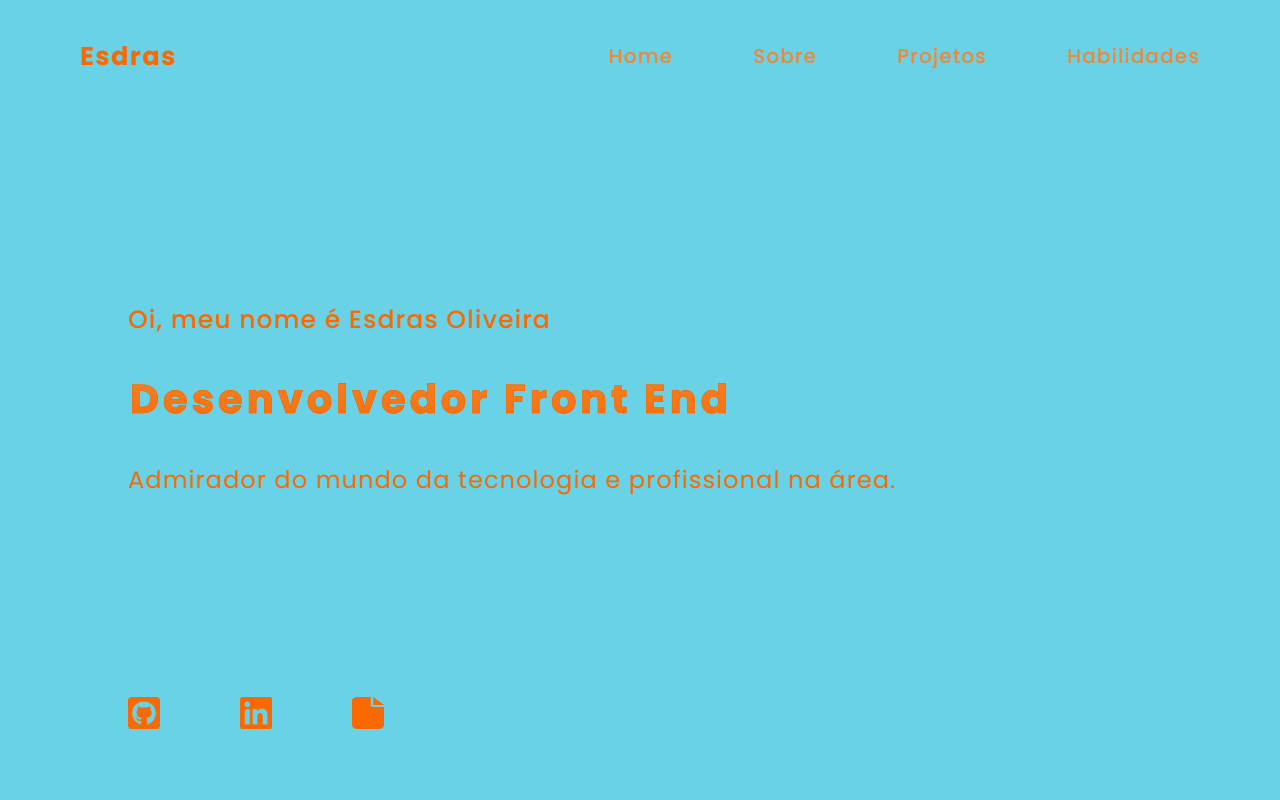
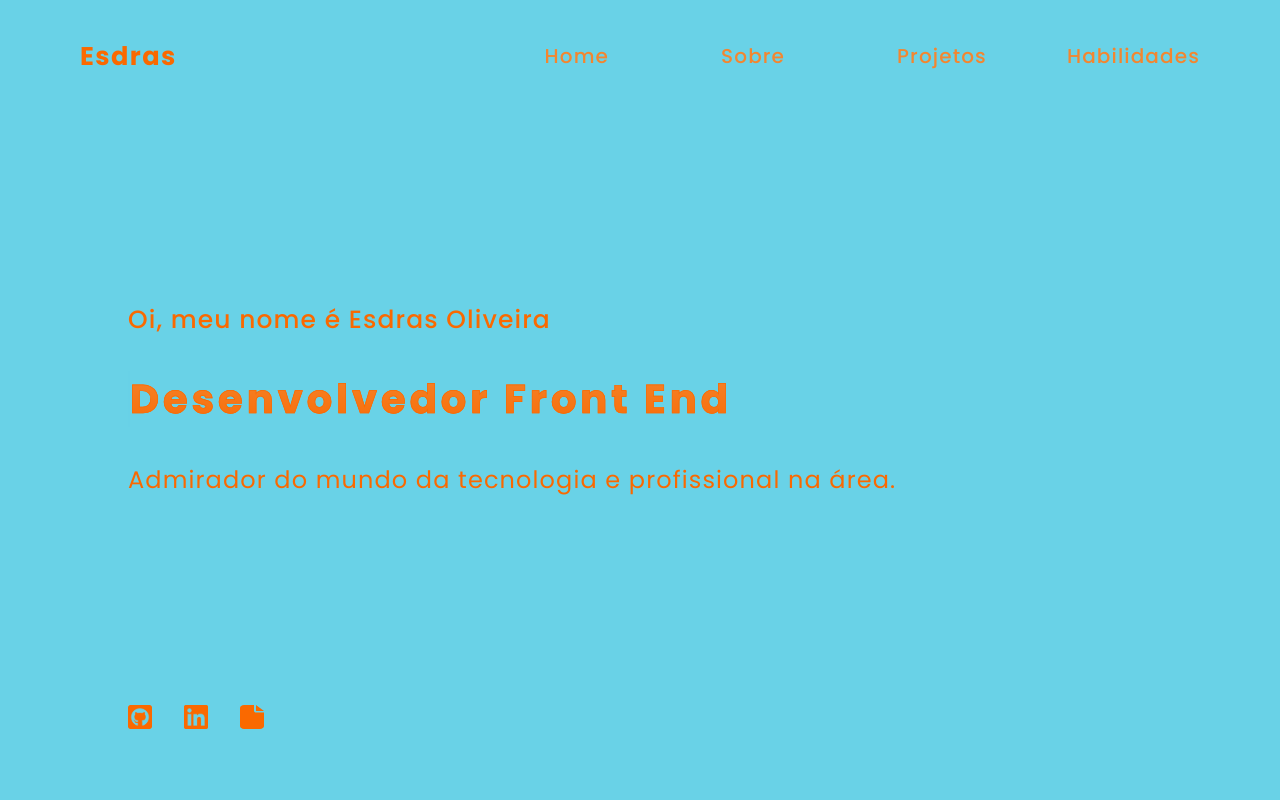
Before and after one commit to EsdrasOliver/personal-portfolio, a React (Vite) app: page / in a window 1280 px wide. Shown: the top 800 px of the page. Built offline with nearby package versions, Linux system fonts and the light colour scheme.

Commit message:
componente de navegacao

```diff
--- /dev/null
+++ b/src/components/Networks/Networks.jsx
@@ -0,0 +1,21 @@
+import Github from "../../assets/icon/github.svg"
+import Linkedin from "../../assets/icon/linkedin.svg"
+import Curriculum from "../../assets/icon/file.svg"
+
+import "./styles.css"
+
+export function Networks() {
+    return (
+        <div>
+            <a href="https://github.com/EsdrasOliver" target="_blank" rel='noreferrer'>
+                <img src={Github} alt="Icone do GitHub" />
+            </a>
+            <a href="https://www.linkedin.com/in/esdras-oliveira-446b261a3/" target="_blank" rel='noreferrer'>
+                <img src={Linkedin} alt="Icone do Linkedin" />
+            </a>
+            <a href="#" target="_blank" rel='noreferrer'>
+                <img src={Curriculum} alt="Icone do Instagram" />
+            </a>
+        </div>
+    )
+}
--- /dev/null
+++ b/src/components/Networks/styles.css
@@ -0,0 +1,13 @@
+a:nth-child(2), a:nth-child(3) {
+    margin-left: 2rem;
+}
+
+a img {
+    width: 1.5rem;
+    transition: transform 0.2s ease-in-out;
+}
+
+a img:hover {
+    opacity: 0.7;
+    transform: translateY(-3px);
+}
--- a/src/pages/Home/Home.jsx
+++ b/src/pages/Home/Home.jsx
@@ -1,9 +1,7 @@
-import Github from "../../assets/icon/github.svg"
-import Linkedin from "../../assets/icon/linkedin.svg"
-import Curriculum from "../../assets/icon/file.svg"
 import Profile from "../../assets/img/profile.svg"
 
 import "./styles.css"
+import { Networks } from "../../components/Networks/Networks"
 
 export function Home() {
     return (
@@ -19,15 +17,7 @@
                 </div>
             </div>
             <div className="networks-navigation">
-                <a href="https://github.com/EsdrasOliver" target="_blank" rel='noreferrer'>
-                    <img src={Github} alt="Icone do GitHub" />
-                </a>
-                <a href="https://www.linkedin.com/in/esdras-oliveira-446b261a3/" target="_blank" rel='noreferrer'>
-                    <img src={Linkedin} alt="Icone do Linkedin" />
-                </a>
-                <a href="#" target="_blank" rel='noreferrer'>
-                    <img src={Curriculum} alt="Icone do Instagram" />
-                </a>
+                <Networks></Networks>
             </div>
         </section>
     )
--- a/src/pages/Home/styles.css
+++ b/src/pages/Home/styles.css
@@ -59,24 +59,8 @@
 .networks-navigation {
     position: absolute;
     bottom: 4rem;
-    width: 10rem;
-    display: flex;
-    justify-content: space-between;
-    gap: 5rem;
     margin: 0 8rem;
 }
-
-.networks-navigation a img {
-    width: 2rem;
-    transition: transform 0.2s ease-in-out;
-}
-
-.networks-navigation a img:hover {
-    opacity: 0.7;
-    transform: translateY(-3px);
-}
-
-
 
 .title {
     font-size: 2.5rem;
@@ -89,7 +73,6 @@
     background-position: -40rem 0;
 
     overflow-x: hidden;
-
 }
 
 .title {
@@ -99,7 +82,6 @@
 
 .title::before {
     content: '';
-    /* position: absolute; */
     top: 0;
     left: 0;
     width: 0;
--- a/src/pages/Skills/Skills.jsx
+++ b/src/pages/Skills/Skills.jsx
@@ -1,70 +1,14 @@
-import Github from "../../assets/icon/github.svg"
-import Linkedin from "../../assets/icon/linkedin.svg"
-/* import Instagram from "../../assets/icon/instagram.svg" */
-import Curriculum from "../../assets/icon/file.svg"
-
-/* import HTML from "../../assets/icon/languages/html5.svg"
-import CSS from "../../assets/icon/languages/css3.svg"
-import Figma from "../../assets/icon/languages/figma.svg"
-import github from "../../assets/icon/languages/github.svg"
-import JavaScript from "../../assets/icon/languages/javascript.svg"
-import Node from "../../assets/icon/languages/node.svg"
-import React from "../../assets/icon/languages/react.svg"
-import Tailwind from "../../assets/icon/languages/tailwind-css.svg"
-import Typescript from "../../assets/icon/languages/typescript.svg" */
-
 import "./styles.css"
 import { Tools } from "../../components/Tools/Tools"
+import { Networks } from "../../components/Networks/Networks"
 
 export function Skills() {
+
     return (
         <section className="container-skills" id="skills">
             <div className="container-content-skills">
                 <h2>Habilidades</h2>
-
                 <Tools></Tools>
-
-                {/* <div className="container-tools">
-
-                    <div className="tools">
-                        <div className="tool">
-                            <img src={HTML} alt="Icone do HTML5" />
-                            <span>HTML</span>
-                        </div>
-                        <div className="tool">
-                            <img src={CSS} alt="Icone do HTML5" />
-                            <span>CSS</span>
-                        </div>
-                        <div className="tool">
-                            <img src={JavaScript} alt="Icone do HTML5" />
-                            <span>JavaScript</span>
-                        </div>
-                        <div className="tool">
-                            <img src={React} alt="Icone do HTML5" />
-                            <span>React</span>
-                        </div>
-                        <div className="tool">
-                            <img src={Typescript} alt="Icone do HTML5" />
-                            <span>TypeScript</span>
-                        </div>
-                        <div className="tool">
-                            <img src={Tailwind} alt="Icone do HTML5" />
-                            <span>TailwindCSS</span>
-                        </div>
-                        <div className="tool">
-                            <img src={github} alt="Icone do HTML5" />
-                            <span>GitHub</span>
-                        </div>
-                        <div className="tool">
-                            <img src={Figma} alt="Icone do HTML5" />
-                            <span>Figma</span>
-                        </div>
-                        <div className="tool">
-                            <img src={Node} alt="Icone do HTML5" />
-                            <span>Node</span>
-                        </div>
-                    </div>
-                </div> */}
             </div>
             <footer>
                 <div className="container-footer-text">
@@ -72,15 +16,7 @@
                     <p>Programador</p>
                 </div>
                 <div className="networks-footer">
-                    <a href="https://github.com/EsdrasOliver" target="_blank" rel='noreferrer'>
-                        <img src={Github} alt="Icone do GitHub" />
-                    </a>
-                    <a href="https://www.linkedin.com/in/esdras-oliveira-446b261a3/" target="_blank" rel='noreferrer'>
-                        <img src={Linkedin} alt="Icone do Linkedin" />
-                    </a>
-                    <a href="#" target="_blank" rel='noreferrer'>
-                        <img src={Curriculum} alt="Icone de arquivo" />
-                    </a>
+                    <Networks></Networks>
                 </div>
             </footer>
         </section>
--- a/src/pages/Skills/styles.css
+++ b/src/pages/Skills/styles.css
@@ -27,37 +27,6 @@
     letter-spacing: 0.07rem;
     margin-bottom: 1rem;
 }
-/*
-.tools {
-    display: flex;
-    justify-content: space-between;
-}
-
-.tool {
-    display: flex;
-    align-items: center;
-    justify-content: center;
-    width: 7rem;
-    height: 7rem;
-    flex-direction: column;
-    flex-shrink: 0;
-    border-radius: 0.5rem;
-    border: 1px solid #FA6900;
-    gap: 1rem;
-}
-
-.tool img {
-    width: 3rem;
-    height: 3rem;
-}
-
-.tool span {
-    color: var(--color-text);
-    font-size: 0.93rem;
-    font-style: normal;
-    font-weight: 500;
-    letter-spacing: 0.04rem;
-} */
 
 footer {
     padding: 5rem;
@@ -93,21 +62,3 @@
     line-height: 1.87rem;
     letter-spacing: 0.06rem;
 }
-
-.networks-footer {
-    width: 10rem;
-    display: flex;
-    justify-content: space-between;
-    gap: 5rem;
-    margin: 0 8rem;
-}
-
-.networks-footer a img {
-    width: 1.5rem;
-    transition: transform 0.2s ease-in-out;
-}
-
-.networks-footer a img:hover {
-    opacity: 0.7;
-    transform: translateY(-3px);
-}
```
